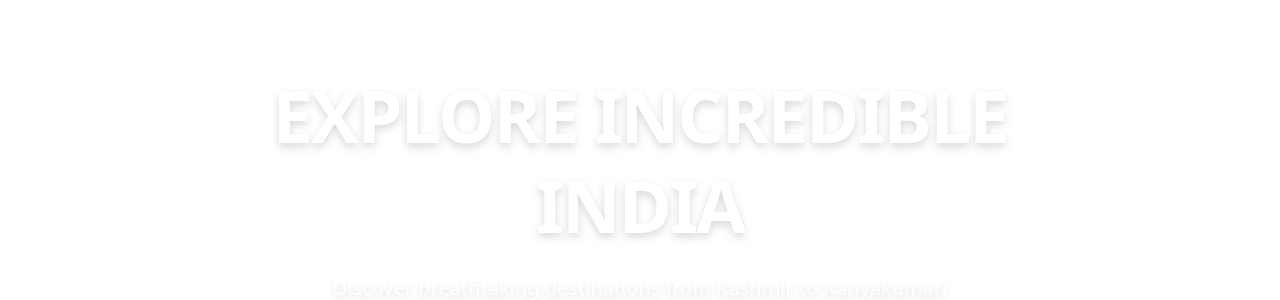
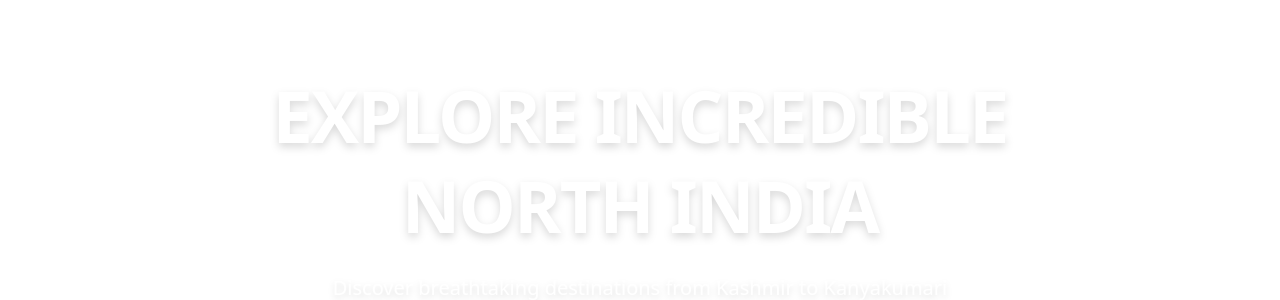
Before and after one commit to vansh16-code/travels, a Next.js app: page / in a window 1280 px wide. Shown: the part 152-452 px from the top of the page. Built offline with nearby package versions, Linux system fonts and the light colour scheme.

Commit message:
pushing to deploy

```diff
--- a/src/components/HeroSection.tsx
+++ b/src/components/HeroSection.tsx
@@ -55,7 +55,7 @@ export default function HeroSection() {
       <div className="absolute inset-0 flex items-center justify-center px-4">
         <div className="text-center text-white max-w-4xl w-full">
           <h1 className="text-3xl sm:text-4xl md:text-5xl lg:text-7xl font-bold mb-4 md:mb-6 tracking-tight drop-shadow-lg leading-tight">
-            EXPLORE INCREDIBLE INDIA
+            EXPLORE INCREDIBLE NORTH INDIA
           </h1>
           <p className="text-sm sm:text-base md:text-lg lg:text-xl mb-2 md:mb-4 max-w-2xl mx-auto drop-shadow-md">
             Discover breathtaking destinations from Kashmir to Kanyakumari
```
